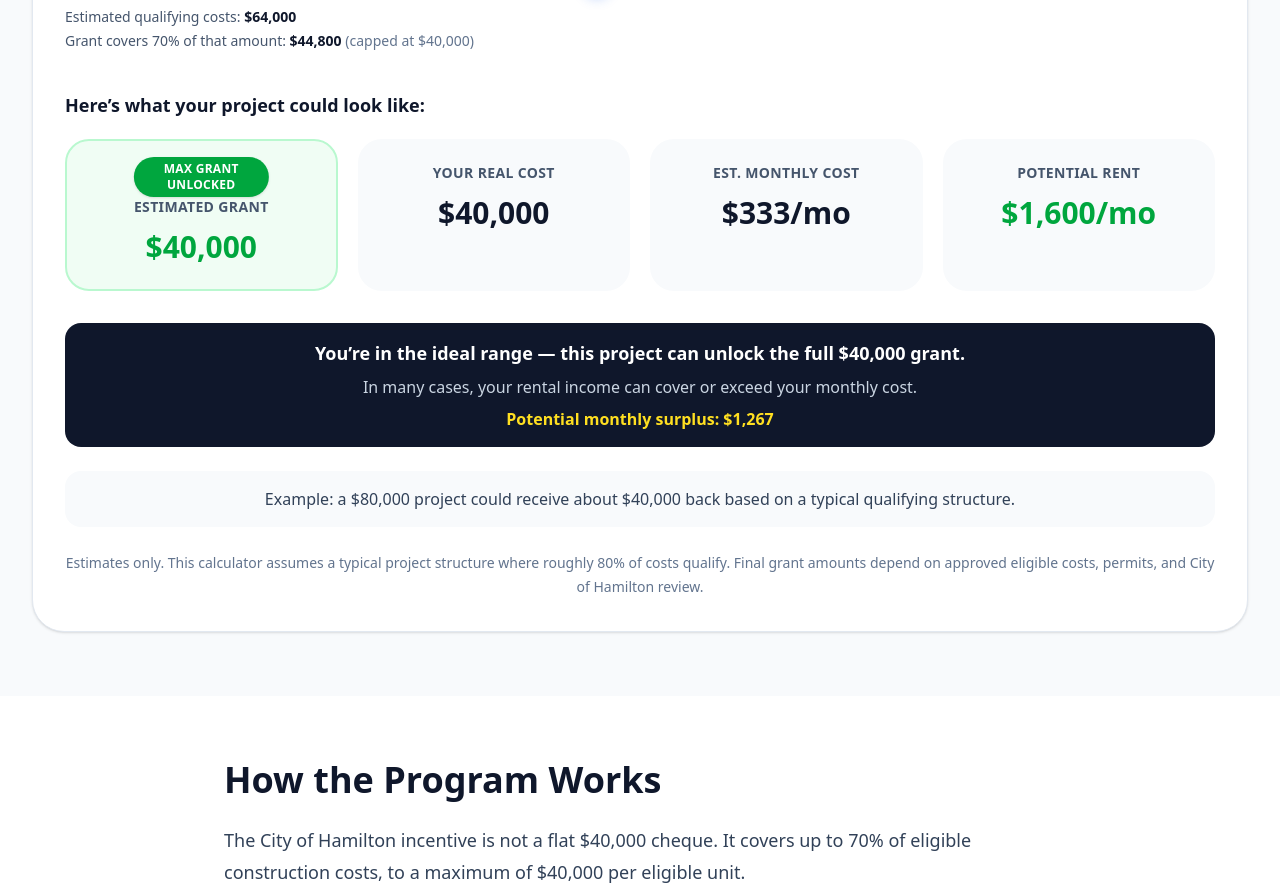
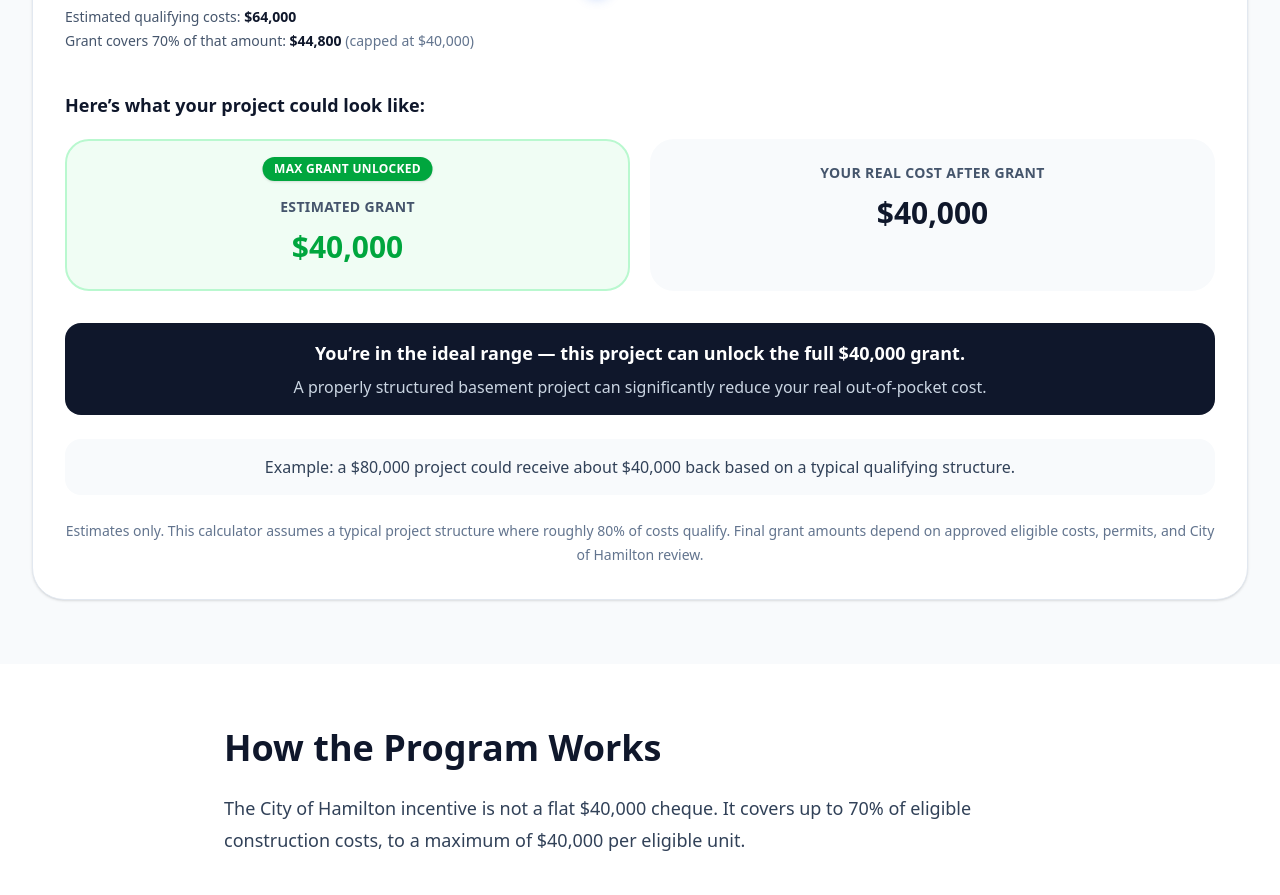
Before and after one commit to mapsforfield/ontarioreno, a React (Vite) app: page /hamilton-basement-grant in a window 1280 px wide. Shown: the part 1420-2315 px from the top of the page. Built offline with nearby package versions, Linux system fonts and the light colour scheme.

Commit message:
Update HamiltonGrantCalculator.tsx

```diff
--- a/src/components/HamiltonGrantCalculator.tsx
+++ b/src/components/HamiltonGrantCalculator.tsx
@@ -19,9 +19,6 @@ export default function HamiltonGrantCalculator() {
   const rawGrant = eligibleCost * 0.7;
   const grant = Math.min(rawGrant, 40000);
   const netCost = Math.max(totalCost - grant, 0);
-  const monthly = Math.round(netCost / 120);
-  const rent = 1600;
-  const monthlySurplus = rent - monthly;
   const fullGrantUnlocked = grant >= 40000;
 
   const message = useMemo(() => {
@@ -87,12 +84,7 @@ export default function HamiltonGrantCalculator() {
               {formatCurrency(rawGrant)}
             </span>
             {rawGrant > 40000 && (
-              <>
-                {" "}
-                <span className="text-slate-500">
-                  (capped at {formatCurrency(40000)})
-                </span>
-              </>
+              <span className="text-slate-500"> (capped at {formatCurrency(40000)})</span>
             )}
           </p>
         </div>
@@ -104,7 +96,7 @@ export default function HamiltonGrantCalculator() {
         </p>
       </div>
 
-      <div className="mt-5 grid gap-5 md:grid-cols-2 xl:grid-cols-4">
+      <div className="mt-5 grid gap-5 md:grid-cols-2">
         <div
           className={`relative rounded-3xl border-2 border-green-200 bg-green-50 text-center ${
             fullGrantUnlocked ? "pt-14 pb-6 px-6" : "p-6"
@@ -126,28 +118,10 @@ export default function HamiltonGrantCalculator() {
 
         <div className="rounded-3xl bg-slate-50 p-6 text-center">
           <p className="text-sm font-semibold uppercase tracking-wide text-slate-600">
-            Your Real Cost
+            Your Real Cost After Grant
           </p>
           <p className="mt-3 text-3xl font-extrabold text-slate-900">
             {formatCurrency(netCost)}
-          </p>
-        </div>
-
-        <div className="rounded-3xl bg-slate-50 p-6 text-center">
-          <p className="text-sm font-semibold uppercase tracking-wide text-slate-600">
-            Est. Monthly Cost
-          </p>
-          <p className="mt-3 text-3xl font-extrabold text-slate-900">
-            {formatCurrency(monthly)}/mo
-          </p>
-        </div>
-
-        <div className="rounded-3xl bg-slate-50 p-6 text-center">
-          <p className="text-sm font-semibold uppercase tracking-wide text-slate-600">
-            Potential Rent
-          </p>
-          <p className="mt-3 text-3xl font-extrabold text-green-600">
-            {formatCurrency(rent)}/mo
           </p>
         </div>
       </div>
@@ -155,10 +129,7 @@ export default function HamiltonGrantCalculator() {
       <div className="mt-8 rounded-2xl bg-slate-900 px-5 py-4 text-center">
         <p className="text-base font-bold text-white md:text-lg">{message}</p>
         <p className="mt-2 text-sm text-slate-300 md:text-base">
-          In many cases, your rental income can cover or exceed your monthly cost.
-        </p>
-        <p className="mt-2 text-sm font-semibold text-yellow-300 md:text-base">
-          Potential monthly surplus: {formatCurrency(monthlySurplus)}
+          A properly structured basement project can significantly reduce your real out-of-pocket cost.
         </p>
       </div>
 
```
